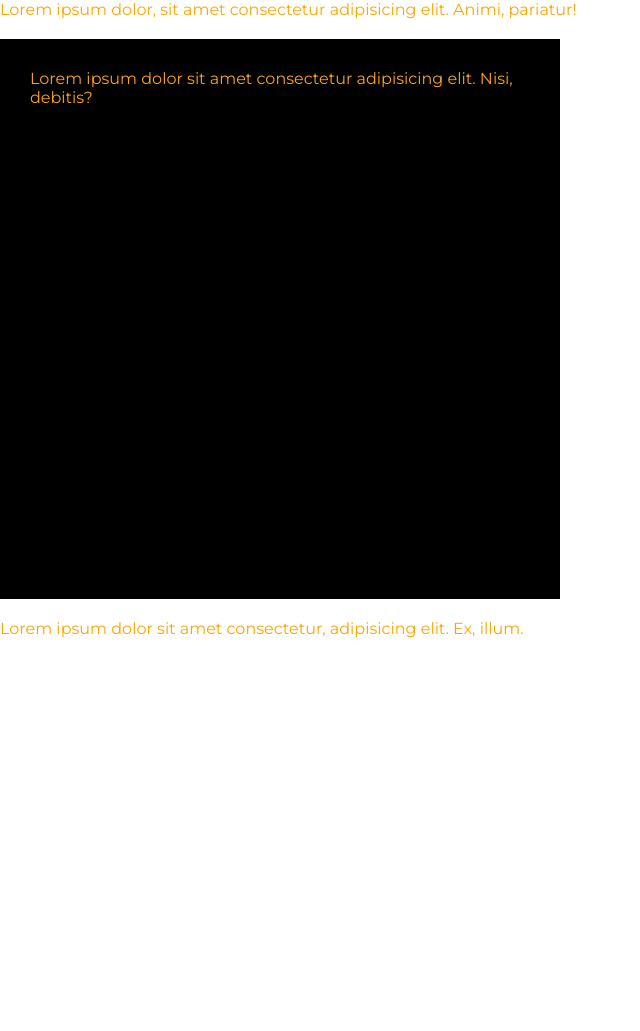
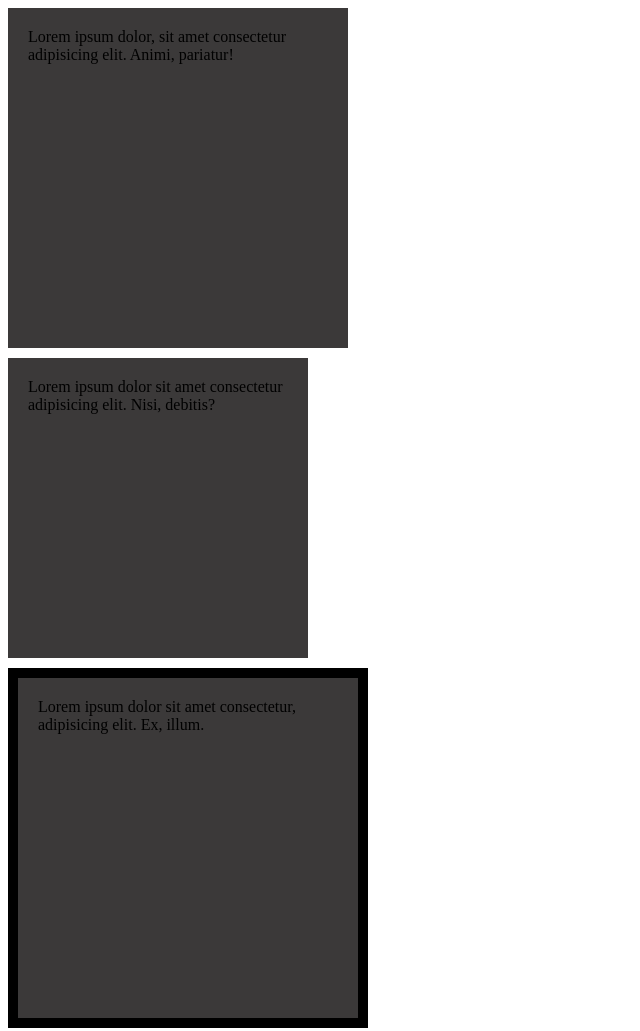
Before and after one commit to robertvalcsak/W1-practice, a plain HTML site: page frontend/index.html in a window 1280 px wide. Shown: the whole page, without its empty margins (0-640 px from the left). Before the commit the page ends 800 px from the top, so only its background shows below. Drawn offline with Linux system fonts and the light colour scheme.

Commit message:
css teszt

```diff
--- a/frontend/index.html
+++ b/frontend/index.html
@@ -18,11 +18,11 @@
     <span>
 Lorem ipsum dolor, sit amet consectetur adipisicing elit. Animi, pariatur!    </span>
 
-    <span class="box">
+    <span class="border-box">
         Lorem ipsum dolor sit amet consectetur adipisicing elit. Nisi, debitis?
     </span>
 
-    <span>
+    <span class="border-added">
 		Lorem ipsum dolor sit amet consectetur, adipisicing elit. Ex, illum.
 
     </span>
--- a/frontend/style.css
+++ b/frontend/style.css
@@ -1,52 +1,16 @@
-* {
-  margin: 0;
-  padding: 0;
-  border: 0;
-  outline: none;
-/*   box-sizing: border-box;
- */  background: transparent;
-  font-family: inherit;
+span {
+    width: 300px;
+    height: 300px;
+    display: block;
+    margin-bottom: 10px;
+    background-color: rgb(59, 57, 57);
+    padding: 20px;
 }
 
-a {
-  text-decoration: none;
+.border-box {
+    box-sizing: border-box;
 }
 
-a img {
-  border: none;
+.border-added {
+    border: 10px solid black;
 }
-
-button,
-a {
-  cursor: pointer;
-  color: inherit;
-}
-
-textarea {
-  resize: none;
-}
-
-button,
-textarea,
-select {
-  appearance: none !important;
-  border-radius: 0;
-}
-
-body {
-  color: orange;
-  font-family: "Montserrat", sans-serif;
-  width: 100vw;
-  height: 100vh;
-}
-span {
-  display: block;
-  margin-bottom: 20px;
-}
-
-.box {
-    width: 500px;
-    height: 500px;
-    background-color: black;
-    padding: 30px;
-}
```
